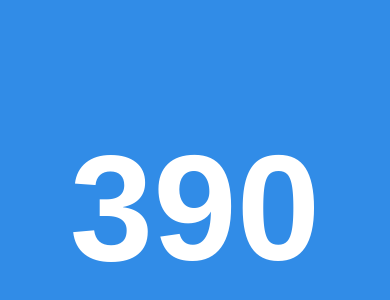
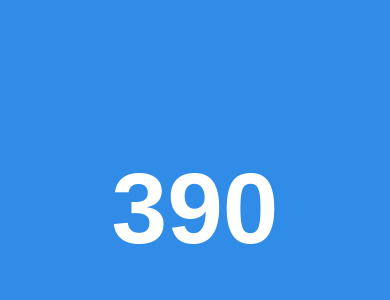
Before and after one commit to kurtjerome/kurtjerome, a plain HTML site: page breaks.html in a window 390 px wide. Shown: the part 214-514 px from the top of the page. Drawn offline with Linux system fonts and the light colour scheme.

Commit message:
Deleted extra image. Fixed phone style for breaks.

```diff
--- a/css/breaks.css
+++ b/css/breaks.css
@@ -4,7 +4,7 @@ body {
 	background: #3B444B;
 }
 
-h1 {
+/*h1 {
 	position: absolute;
 	top: 50%;
 	left: 50%;
@@ -12,8 +12,27 @@ h1 {
 	color: #fff;
 	font-family: sans-serif;
 	font-weight: bold;
-	font-size: 150px;
+	font-size: 100px;
 	margin: 0;
+	display: inline;
+}*/
+
+body {
+	display: table;
+	width: 100%;
+	height: 100%;
+	margin: 0;
+}
+
+h1 {
+	text-align: center;
+	  color: #fff;
+	  font-family: sans-serif;
+	  font-weight: bold;
+	  font-size: 100px;
+	  margin: 0;
+	  display: table-cell;
+	  vertical-align: middle;
 }
 
 @media only screen and (max-width: 1024px) and (min-width: 768px) {
```
Also changed, not shown: party-06.jpg (deleted).
